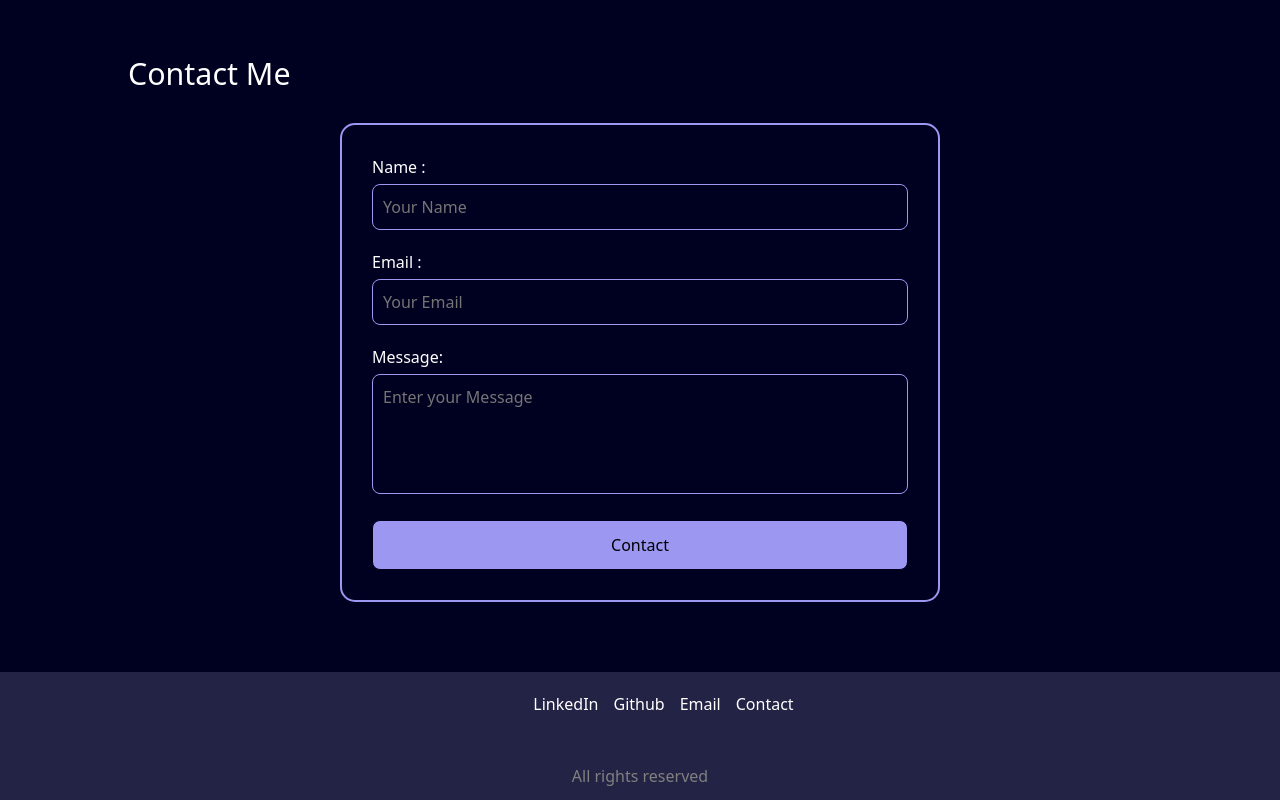
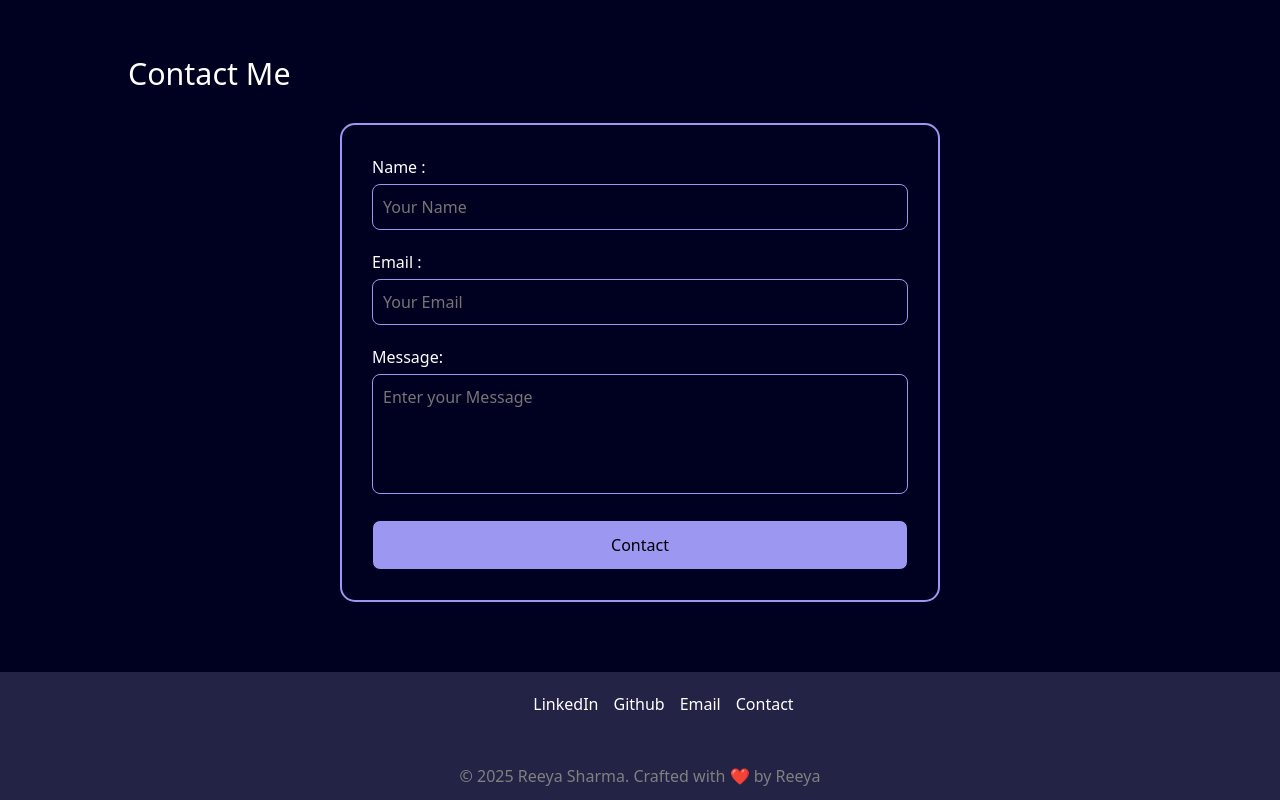
Before and after one commit to Reeya0409/reeya-sharma-portfolio, a plain HTML site: page index.html in a window 1280 px wide. Shown: the part 3343-4143 px from the top of the page. Drawn offline with nearby package versions, Linux system fonts and the light colour scheme.

Commit message:
Updated index.html

```diff
--- a/index.html
+++ b/index.html
@@ -573,7 +573,7 @@
                     <li><a href="tel:+91 9999999999">Contact</a></li>
                 </ul>
         </div>
-        <div class="footer-rights">All rights reserved</div>
+        <div class="footer-rights">© 2025 Reeya Sharma. Crafted with ❤️ by Reeya</div>
     </footer>
 
     <script src="https://unpkg.com/typed.js@2.1.0/dist/typed.umd.js"></script>
```
